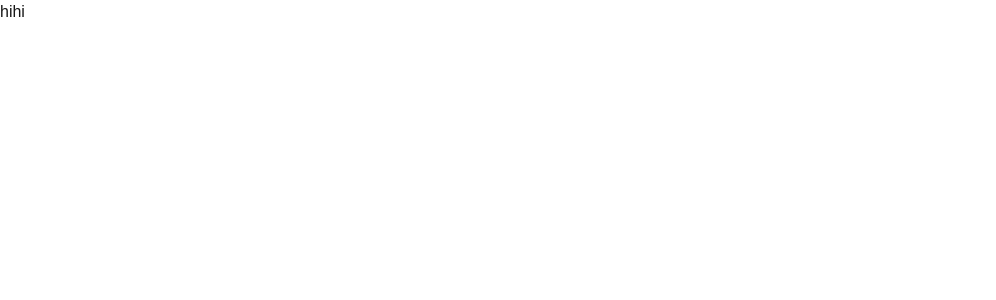
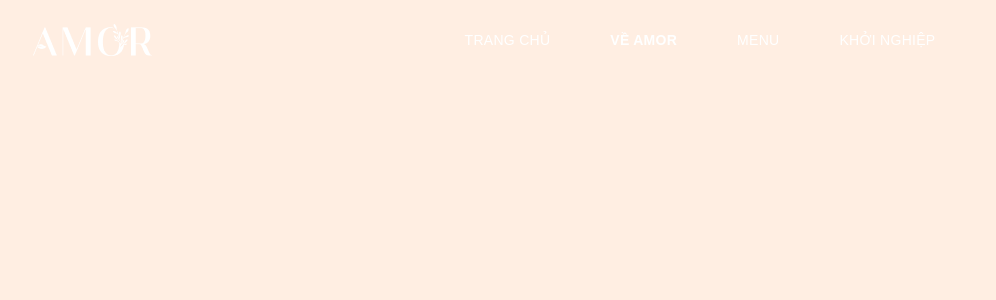
Before and after one commit to Nvduc0301/AMOR, a Next.js app: page /ve-amor in a window 1280 px wide. Shown: the top 300 px of the page, without its empty margins (0-996 px from the left). Built offline with nearby package versions, Linux system fonts and the light colour scheme.

Commit message:
[AMOR] fixed scroll header

```diff
--- a/src/app/page.tsx
+++ b/src/app/page.tsx
@@ -6,6 +6,8 @@ export default function HomePage() {
     <main className='min-h-screen bg-[#FFEEE2]'>
       <Header />
       <BannerSection />
+      <div className="h-[2000px]" />
+
     </main>
   );
 }
--- a/src/app/ve-amor/page.tsx
+++ b/src/app/ve-amor/page.tsx
@@ -1,8 +1,10 @@
+import Header from "@/components/Header";
+
 export default function AboutAmorPage() {
     return (
-      <main className="min-h-screen">
-        hihi
-        <h1 className="text-white text-2xl">Về Amor</h1>
-      </main>
+      <main className='min-h-screen bg-[#FFEEE2]'>
+        <Header />
+        {/* <BannerSection /> */}
+    </main>
     );
   }
--- a/src/components/Header.tsx
+++ b/src/components/Header.tsx
@@ -9,6 +9,7 @@ import Link from 'next/link';
 
 export default function Header() {
     const [isMenuOpen, setIsMenuOpen] = useState<boolean>(false);
+    const [scrolled, setScrolled] = useState<boolean>(false);
     const pathname = usePathname();
 
     useEffect(() => {
@@ -20,11 +21,26 @@ export default function Header() {
 
         window.addEventListener('resize', handleResize);
         return () => window.removeEventListener('resize', handleResize);
-      }, []);
+    }, []);
+
+    useEffect(() => {
+        const handleScroll = () => {
+            setScrolled(window.scrollY > 0);
+        };
+
+        window.addEventListener('scroll', handleScroll);
+        return () => window.removeEventListener('scroll', handleScroll);
+    }, []);
 
     return (
       <>
-        <header className="fixed top-0 left-0 right-0 z-50 transition-all duration-300 bg-transparent px-8 py-6 flex justify-between items-center">
+        <header
+            className={`
+            fixed top-0 left-0 right-0 z-50 transition-all duration-300
+            px-8 py-6 flex justify-between items-center
+            ${scrolled ? 'bg-[#000000]/40' : 'bg-transparent'}
+            `}
+        >
             <div className="relative w-30 h-8">
                 <Image
                 src="/images/AmorLogo.png"
--- a/src/components/MobileMenu.tsx
+++ b/src/components/MobileMenu.tsx
@@ -12,7 +12,7 @@ type MobileMenuProps = {
 };
 
 export default function MobileMenu( { isOpen, onClose }: MobileMenuProps) {
-    const [show, setShow] = useState(false);
+    const [show, setShow] = useState<boolean>(false);
     const pathname = usePathname();
 
     useEffect(() => {
```
